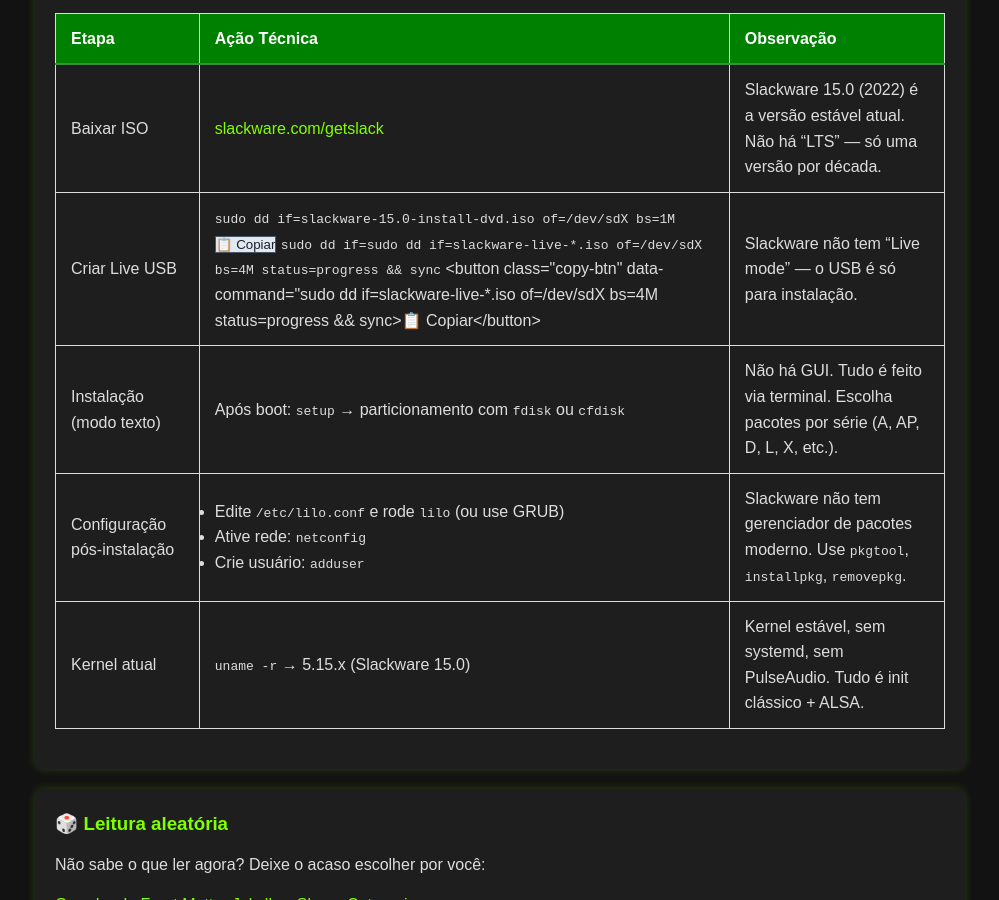
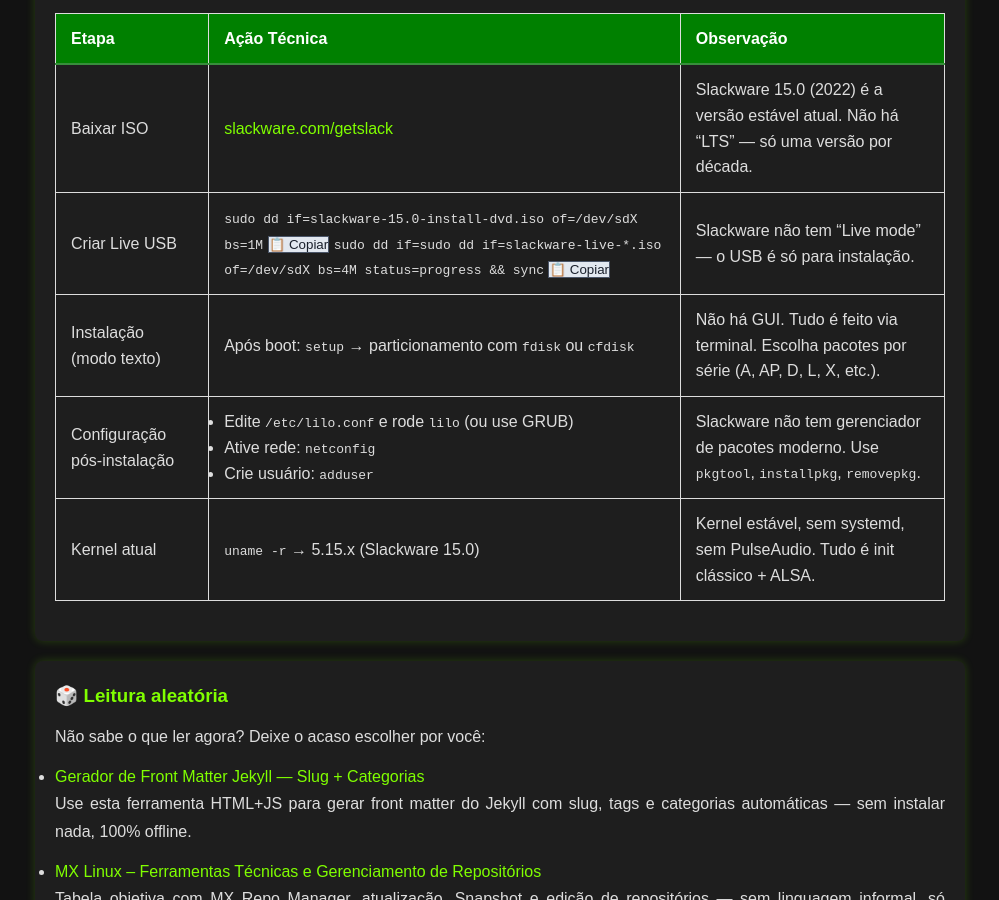
Before and after one commit to Piolinux/piolinux-site, a Jekyll site: the page built from _posts/2025-08-20-instalar-slackware-guia-completo-para-Iniciantes.md, in a window 1280 px wide and 900 px high, scrolled down 414 px. Shown: the whole window, without its empty margins (140-1139 px from the left). Built offline with Jekyll 4.4.1, drawn with Linux system fonts in a browser that asks for light colours.

Commit message:
Update 2025-08-20-instalar-slackware-guia-completo-para-Iniciantes.md

```diff
--- a/_posts/2025-08-20-instalar-slackware-guia-completo-para-Iniciantes.md
+++ b/_posts/2025-08-20-instalar-slackware-guia-completo-para-Iniciantes.md
@@ -37,7 +37,7 @@ permalink: /instalar-slackware-guia-completo/
         <code>sudo dd if=slackware-15.0-install-dvd.iso of=/dev/sdX bs=1M</code>
         <button class="copy-btn" data-command="sudo dd if=slackware-15.0-install-dvd.iso of=/dev/sdX bs=1M">📋 Copiar</button>
         <code>sudo dd if=sudo dd if=slackware-live-*.iso of=/dev/sdX bs=4M status=progress && sync</code>
-        <button class="copy-btn" data-command="sudo dd if=slackware-live-*.iso of=/dev/sdX bs=4M status=progress && sync>📋 Copiar</button>
+        <button class="copy-btn" data-command="sudo dd if=slackware-live-*.iso of=/dev/sdX bs=4M status=progress && sync">📋 Copiar</button>
 
       </td>
       <td data-label="Observação">Slackware não tem “Live mode” — o USB é só para instalação.</td>
```
